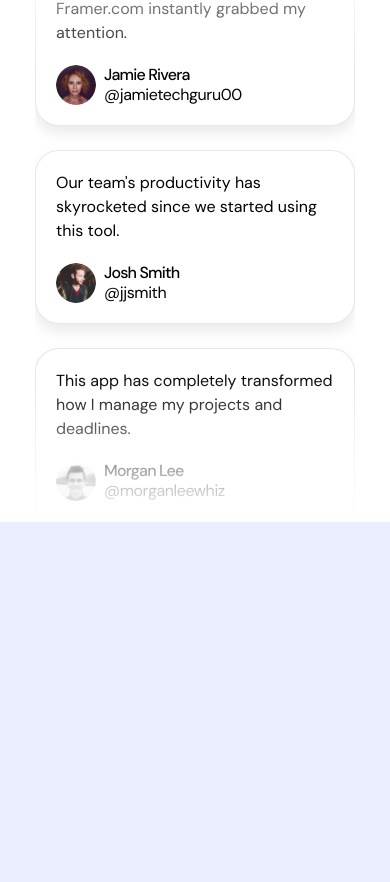
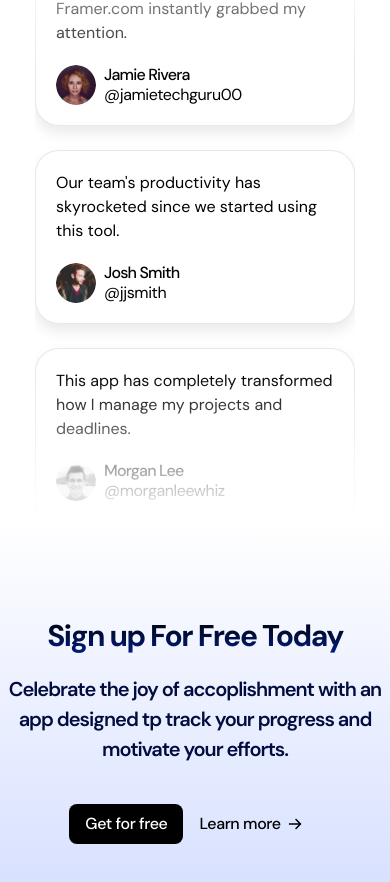
Before and after one commit to mridul891/LandingPage, a Next.js app: page / in a window 390 px wide. Shown: the part 4092-4974 px from the top of the page. Before the commit the page ends 4614 px from the top, so only its background shows below. Built offline with nearby package versions, Linux system fonts and the light colour scheme.

Commit message:
Done woth call to action section

```diff
--- a/app/page.tsx
+++ b/app/page.tsx
@@ -4,7 +4,7 @@ import LogoTicker from "./sections/LogoTicker";
 import { Pricing } from "./sections/Pricing";
 import ProductShowcase from "./sections/ProductShowcase"
 import { Testimonial } from "./sections/Testimonial"
-
+import  CalltoAction  from "./sections/CalltoAction"
 export default function Home() {
   return (<>
     <Header />
@@ -13,5 +13,6 @@ export default function Home() {
     <ProductShowcase />
     <Pricing />
     <Testimonial />
+    <CalltoAction/>
   </>);
 }
--- /dev/null
+++ b/app/sections/CalltoAction.tsx
@@ -0,0 +1,30 @@
+import starImage from '../assets/star.png'
+import springImage from '../assets/spring.png'
+import Image from 'next/image'
+import ArrowRight from '../assets/arrow-right.svg'
+const CalltoAction = () => {
+    return (
+        <section className="bg-gradient-to-b from-white to-[#d2dcff] py-24 overflow-x-clip">
+            <div className="">
+                <div className="section-heading relative">
+                    <div>
+                        <h2 className="section-title">Sign up For Free Today</h2>
+                        <p className="section-description mt-5 z-10">Celebrate the joy of accoplishment with an app designed tp track your progress and  motivate your efforts.</p>
+                    </div>
+
+                    <Image src={starImage} alt="Star Image" width={360} className="hidden md:block md:absolute lg:left-[2px] md:-top-[60px] md:-left-[200px]" />
+                    <Image src={springImage} alt="spring Image" width={360} className="hidden md:block absolute lg:-right-[100px] lg:-top-[25px] md:-right-[200px] md:-top-[10px]" />
+                </div>
+                <div className="flex justify-center  mt-10">
+                    <button className="btn btn-primary">Get for free</button>
+                    <button className="btn btn-text gap-1">
+                        <span>Learn more</span>
+                        <ArrowRight className="h-5 w-5" />
+                    </button>
+                </div>
+            </div>
+        </section>
+    )
+}
+
+export default CalltoAction
```
